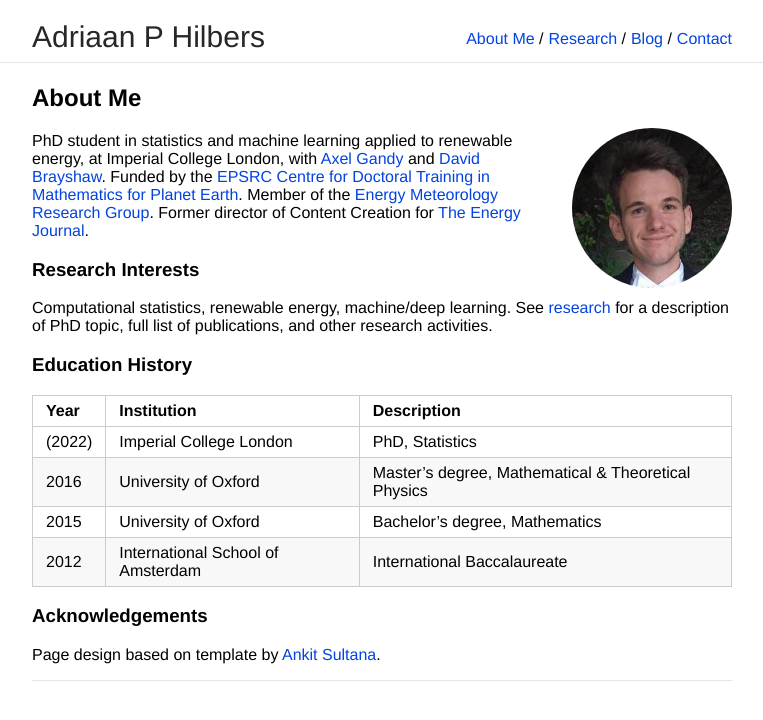
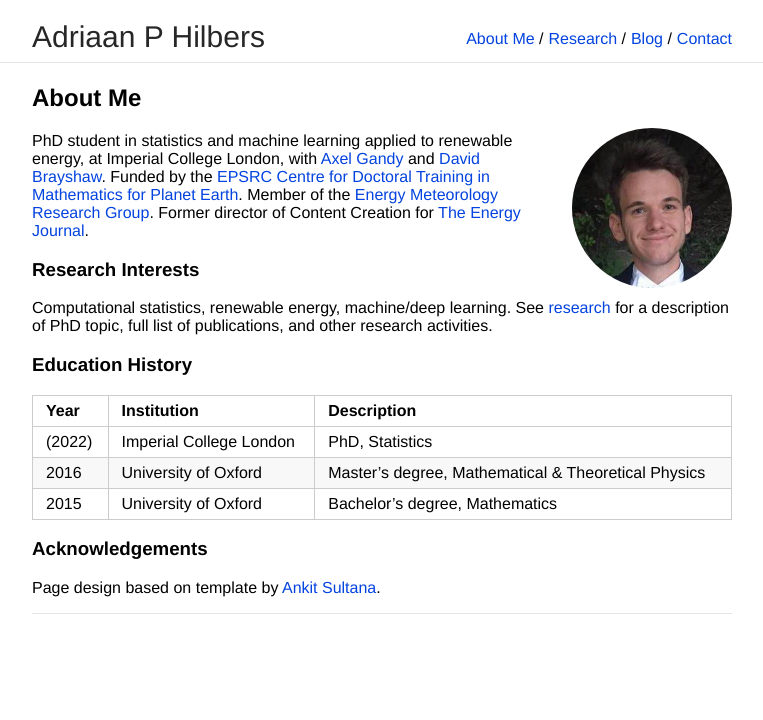
Before and after one commit to ahilbers/ahilbers.github.io, a Jekyll site: the page built from index.md, in a window 1280 px wide. Shown: the top 720 px of the page, without its empty margins (258-1021 px from the left). Built offline with Jekyll 4.4.1, drawn with Linux system fonts in a browser that asks for light colours; our own code applies the rules of GitHub Pages for plain Markdown files.

Commit message:
remove high school from education

```diff
--- a/index.md
+++ b/index.md
@@ -24,7 +24,6 @@ Year | Institution | Description
 (2022) | Imperial College London | PhD, Statistics
 2016 | University of Oxford | Master's degree, Mathematical & Theoretical Physics
 2015 | University of Oxford | Bachelor's degree, Mathematics
-2012 | International School of Amsterdam | International Baccalaureate
 
 
 
```
